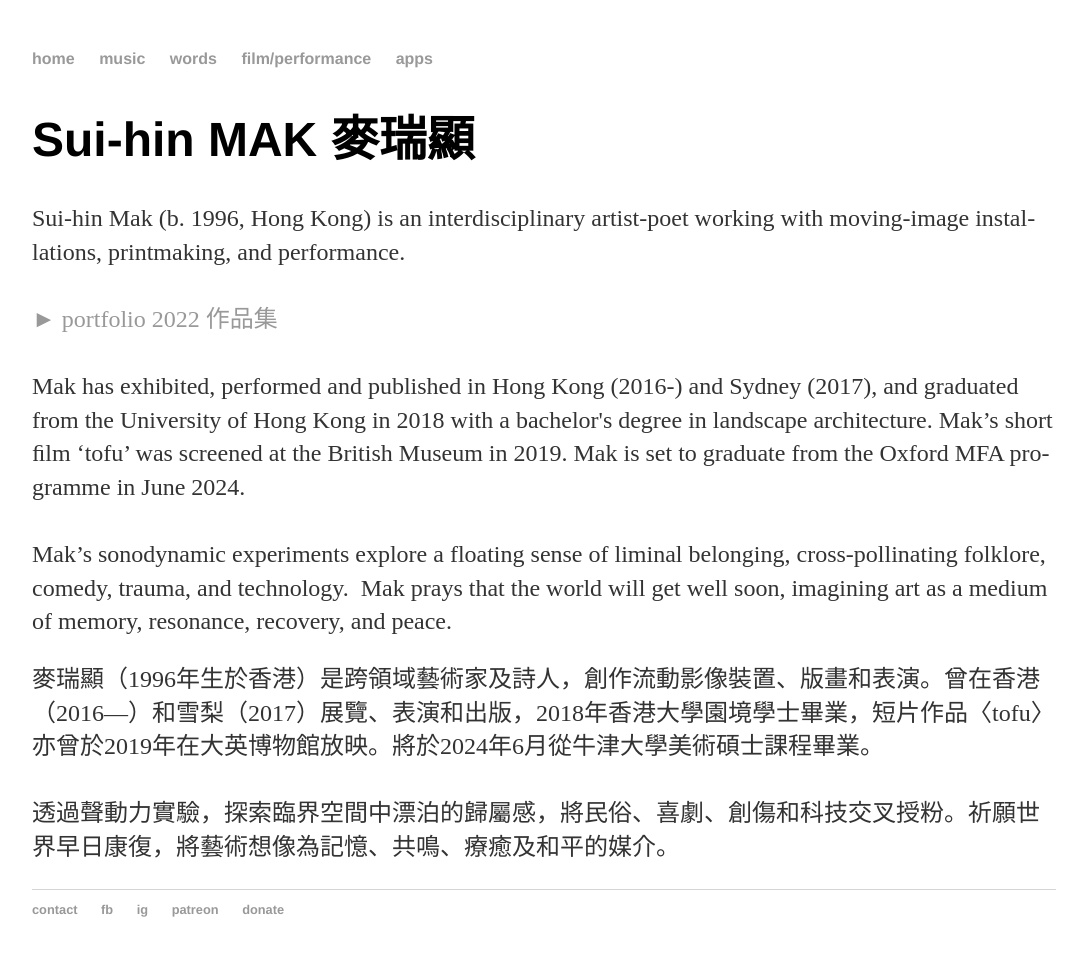
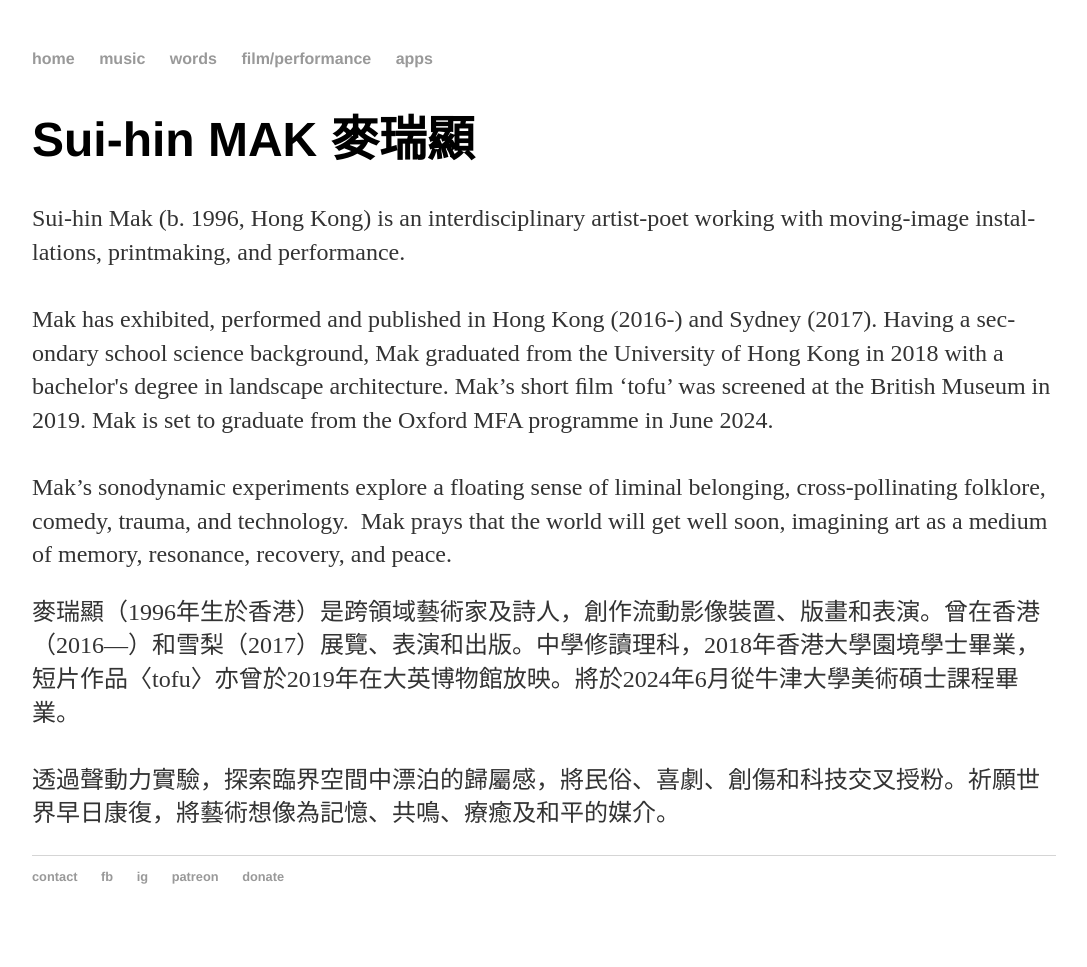
Before and after one commit to maksuihin/maksuihin.github.io, a Jekyll site: the page built from index.html, in a window 1280 px wide. Shown: the whole page, without its empty margins (96-1183 px from the left). Built offline with Jekyll 4.4.1, drawn with Linux system fonts in a browser that asks for light colours; after the commit the page ends 934 px from its top, so only the background shows below that.

Commit message:
Update index.html

```diff
--- a/index.html
+++ b/index.html
@@ -5,14 +5,15 @@
     		<div class="blurb">
 
         		<h1>Sui-hin MAK <span lang="zh" style="white-space: nowrap;">麥瑞顯</span></h1>
-			<!--BA(Landscape Studies) HKU; MFA Oxford expected (2024)</br>-->
+			<!--BA(Landscape Studies) HKU; MFA Oxford (2024)</br>-->
 			<p>
+
+
 			Sui-hin Mak (b. 1996, Hong Kong) is an in&shy;ter&shy;dis&shy;ci&shy;pli&shy;nary artist-poet work&shy;ing with mov&shy;ing-im&shy;age in&shy;stal&shy;lations, print&shy;­mak&shy;ing, and per&shy;for&shy;mance.
 			<br><br>
 
-<a href="/portfolio2022">► portfolio 2022 作品集</a><br><br>
-			   <!--<a href="/portfolio2024">► portfolio 2024 作品集</a>-->
-				Mak has ex&shy;hib&shy;it&shy;ed, per&shy;formed and pub&shy;lished in Hong Kong (2016-) and Sydney (2017), and grad&shy;u&shy;ated from the Uni&shy;versity of Hong Kong in 2018 with a bach&shy;e&shy;lor's de&shy;gree in land&shy;scape archi&shy;tecture. Mak’s short ﬁlm ‘tofu’ was screened at the British Mu&shy;se&shy;um in 2019. Mak is set to grad&shy;u&shy;ate from the Oxford MFA pro&shy;gramme in June 2024.<br><br>
+
+			Mak has ex&shy;hib&shy;it&shy;ed, per&shy;formed and pub&shy;lished in Hong Kong (2016-) and Sydney (2017). Hav&shy;ing a sec&shy;ondary school sci&shy;ence back&shy;ground, Mak grad&shy;u&shy;ated from the Uni&shy;versity of Hong Kong in 2018 with a bach&shy;e&shy;lor's de&shy;gree in land&shy;scape archi&shy;tecture. Mak’s short ﬁlm ‘tofu’ was screened at the British Mu&shy;se&shy;um in 2019. Mak is set to grad&shy;u&shy;ate from the Oxford MFA pro&shy;gramme in June 2024.<br><br>
 
 
 Mak’s sono&shy;dynamic experi&shy;ments explore a float&shy;ing sense of lim&shy;i&shy;nal be&shy;long&shy;ing, cross-pol&shy;li&shy;nat&shy;ing folk&shy;lore, com&shy;e&shy;dy, trau&shy;ma, and tech&shy;nology. &nbsp;Mak prays that the world will get well soon, imag&shy;­ining art as a medi&shy;um of mem&shy;ory, res&shy;o&shy;nance, re&shy;cov&shy;ery, and peace.
@@ -23,7 +24,7 @@
 
 
 			<p>
-			麥瑞顯（1996年生於香港）是跨領域藝術家及詩人，創作流動影像裝置、版畫和表演。曾在香港（2016—）和雪梨（2017）展覽、表演和出版，2018年香港大學園境學士畢業，短片作品〈tofu〉亦曾於2019年在大英博物館放映。將於2024年6月從牛津大學美術碩士課程畢業。
+			麥瑞顯（1996年生於香港）是跨領域藝術家及詩人，創作流動影像裝置、版畫和表演。曾在香港（2016—）和雪梨（2017）展覽、表演和出版。中學修讀理科，2018年香港大學園境學士畢業，短片作品〈tofu〉亦曾於2019年在大英博物館放映。將於2024年6月從牛津大學美術碩士課程畢業。
 			<br><br>透過聲動力實驗，探索臨界空間中漂泊的歸屬感，將民俗、喜劇、創傷和科技交叉授粉。祈願世界早日康復，將藝術想像為記憶、共鳴、療癒及和平的媒介。
 
 			<!--藝術家及詩人，於香港土生土長。港大園境畢業，目前就讀牛津美術碩士。
```
